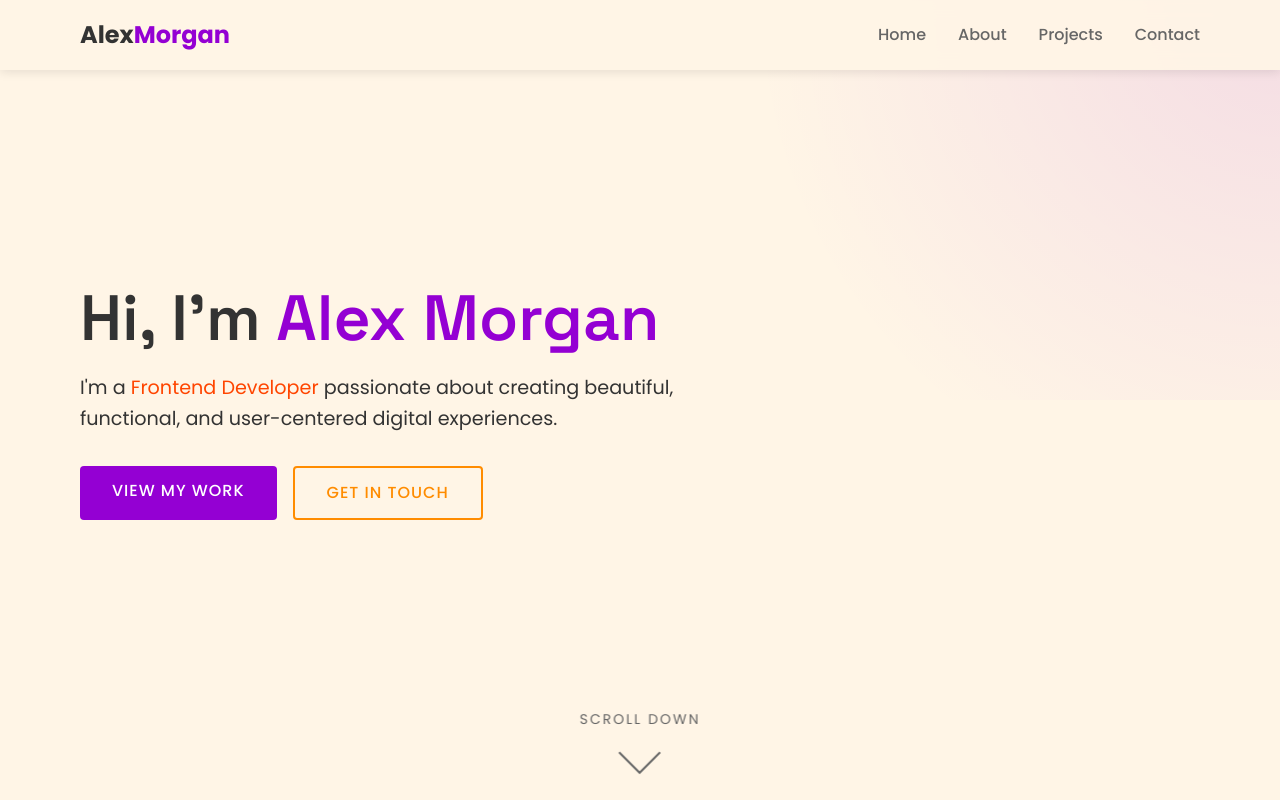
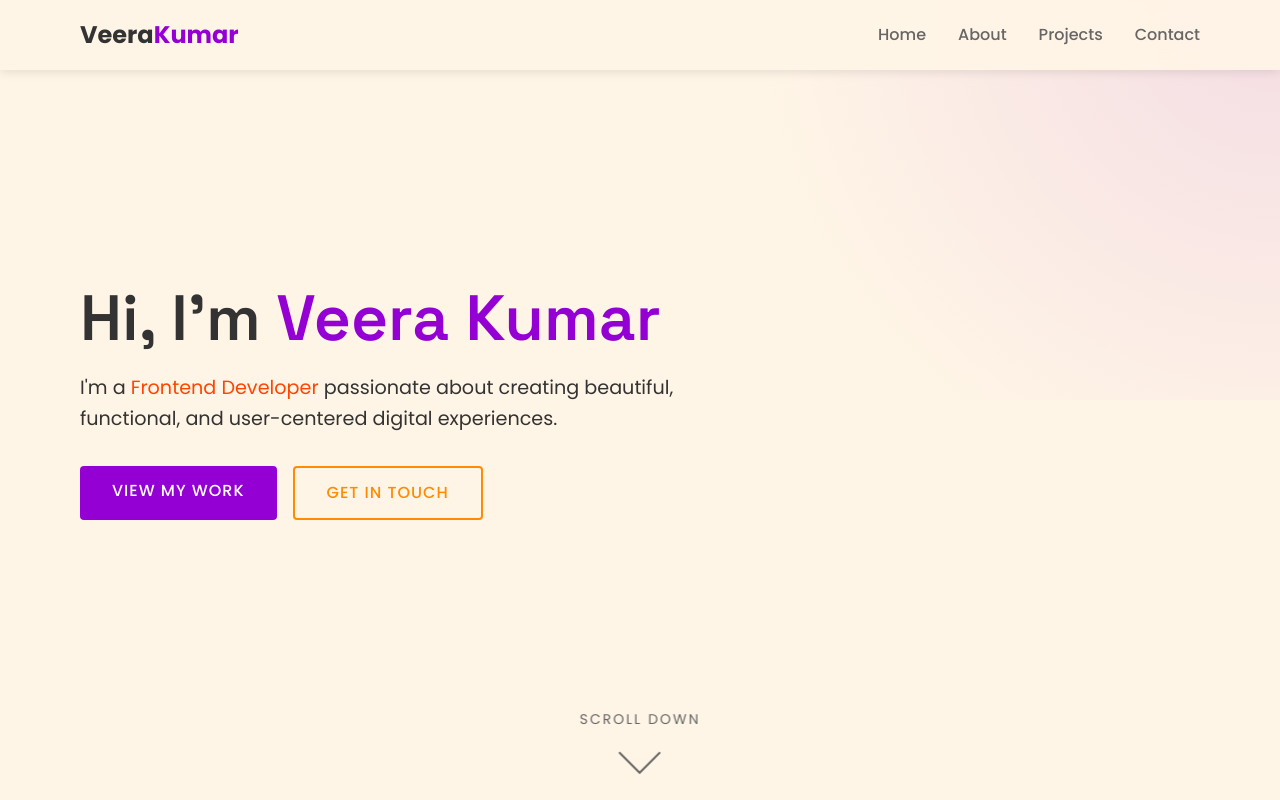
Before and after one commit to vkprince6/python_course, a plain HTML site: page index.html in a window 1280 px wide. Shown: the top 800 px of the page. Drawn offline with Linux system fonts and the light colour scheme.

Commit message:
Update index.html

```diff
--- a/index.html
+++ b/index.html
@@ -788,7 +788,7 @@
     <!-- Header & Navigation -->
     <header id="header">
         <div class="container nav-container">
-            <a href="#home" class="logo">Alex<span>Morgan</span></a>
+            <a href="#home" class="logo">Veera<span>Kumar</span></a>
             <button class="mobile-toggle" aria-label="Toggle menu">☰</button>
             <ul class="nav-links">
                 <li><a href="#home">Home</a></li>
@@ -802,7 +802,7 @@
     <!-- Hero Section -->
     <section id="home" class="hero">
         <div class="container hero-content">
-            <h1>Hi, I'm <span class="highlight">Alex Morgan</span></h1>
+            <h1>Hi, I'm <span class="highlight">Veera Kumar</span></h1>
             <p>I'm a <span class="accent">Frontend Developer</span> passionate about creating beautiful, functional, and user-centered digital experiences.</p>
             <div class="hero-buttons">
                 <a href="#projects" class="btn">View My Work</a>
```
